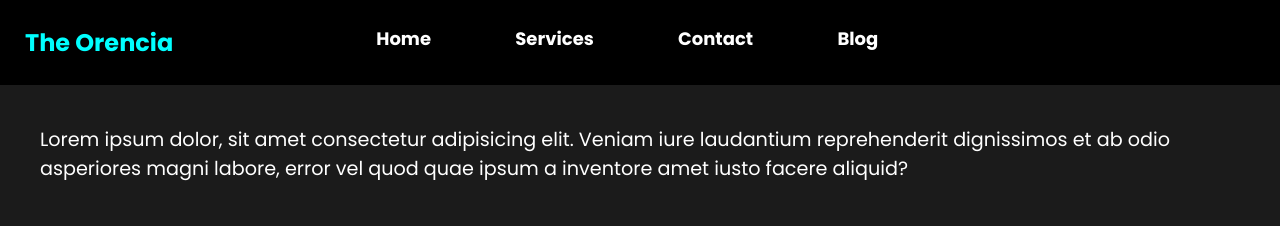
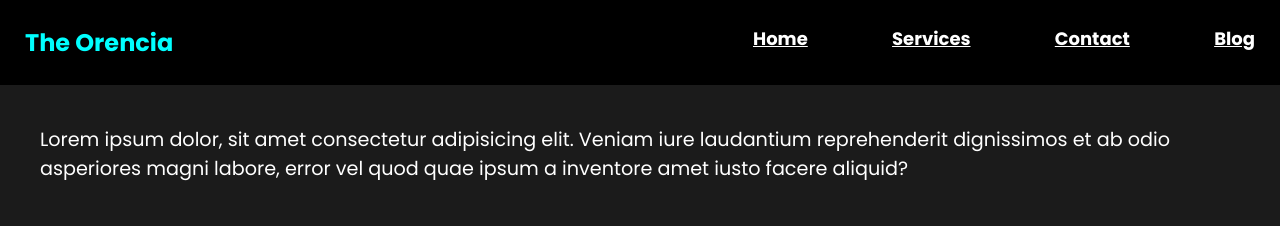
Before and after one commit to pjcollado25/pjcollado25-the-orencia-software-engineers, a plain HTML site: page index.html in a window 1280 px wide. Drawn offline with Linux system fonts and the light colour scheme.

Commit message:
fix header section

```diff
--- a/css/style.css
+++ b/css/style.css
@@ -15,12 +15,13 @@ body{
     background: rgb(27, 27, 27);
 }
 
-.navbar{
+.hear__content{
     display: flex;
     width: 100%;
     background-color: #000;
     border: 10;
     padding: 25px;
+    justify-content: space-between;
 }
 
 #logo{
@@ -31,17 +32,13 @@ body{
     font-weight: bold;
 }
 
-.navbar-item{
+.header__link{
     display: inline-block;
     margin-left: 10vh;
     color: #fff;
     font-weight: 700;
     font-size: large;
     cursor: pointer;
-}
-
-.navbar-item:hover{
-    color: aqua;
 }
 
 p{
--- a/index.html
+++ b/index.html
@@ -12,17 +12,17 @@
 </head>
 
 <body>
-    <div class="container">
-        <div class="navbar">
+    <div class="header">
+        <div class="hear__content">
             <div id="logo">The Orencia</div>
             <ul>
-                <li class="navbar-item" id="home">Home</li>
-                <li class="navbar-item" id="Services">Services</li>
-                <li class="navbar-item" id="Contact">Contact</li>
-                <li class="navbar-item" id="blog">Blog</li>
+                <a href="#" class="header__link">Home</a>
+                <a href="#" class="header__link">Services</a>
+                <a href="#" class="header__link">Contact</a>
+                <a href="#" class="header__link">Blog</a>
             </ul>
         </div>
-        <div class="container">
+        <div class="hero">
             <p>
                 Lorem ipsum dolor, sit amet consectetur adipisicing elit. Veniam iure laudantium reprehenderit dignissimos
                 et ab odio asperiores magni labore, error vel quod quae ipsum a inventore amet iusto facere aliquid?
```
